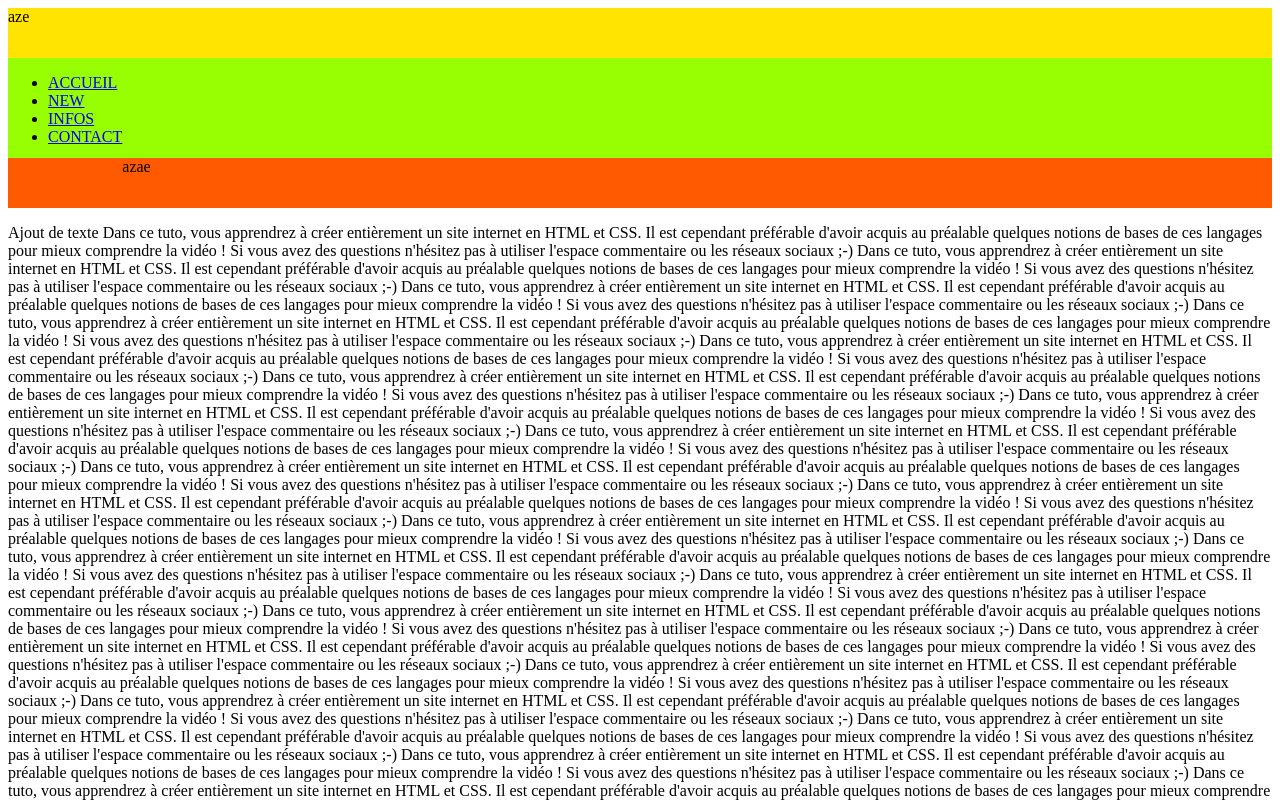
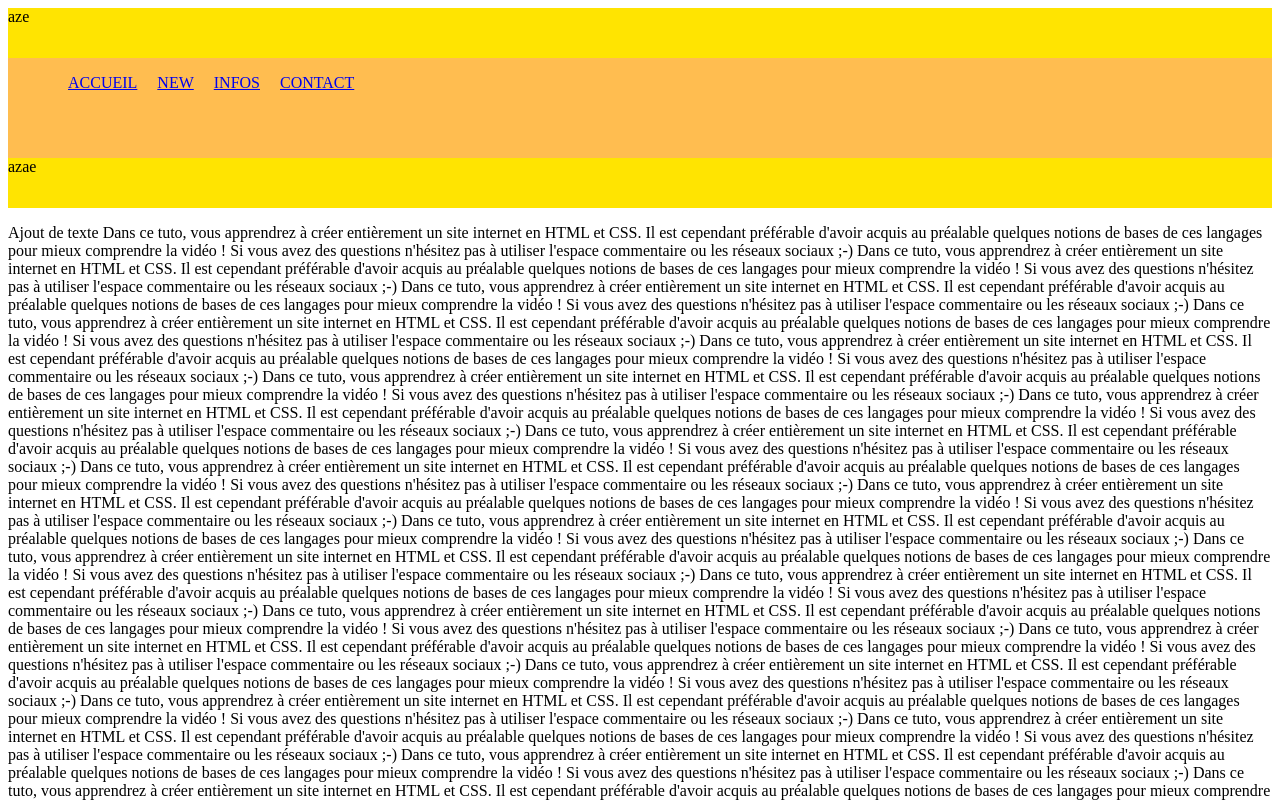
Before and after one commit to cyprien123/cyprienjulien, a plain HTML site: page index.html in a window 1280 px wide. Shown: the top 800 px of the page. Drawn offline with Linux system fonts and the light colour scheme.

Commit message:
couleur3
menu ul li a

```diff
--- a/style/style.css
+++ b/style/style.css
@@ -12,15 +12,23 @@ body{
 	width: 100%;
 	height: 100px;
 	position: relative;
-	background-color: 97FF01;
+	background-color: FFBD50;
 }
 #menu ul {
 	float: left;
 }
+#menu ul li{
+	float: left;
+	list-style-type: none;
+	margin-left: 20px;
+}
+#menu ul li a {
+	texte-decoration: none;
+}
 
 #banner2 {
 	display: block;
-	background-color: #FF5A01;
+	background-color: #FFE401;
 	height: 50px;
 	width: 100%;
 }
```
